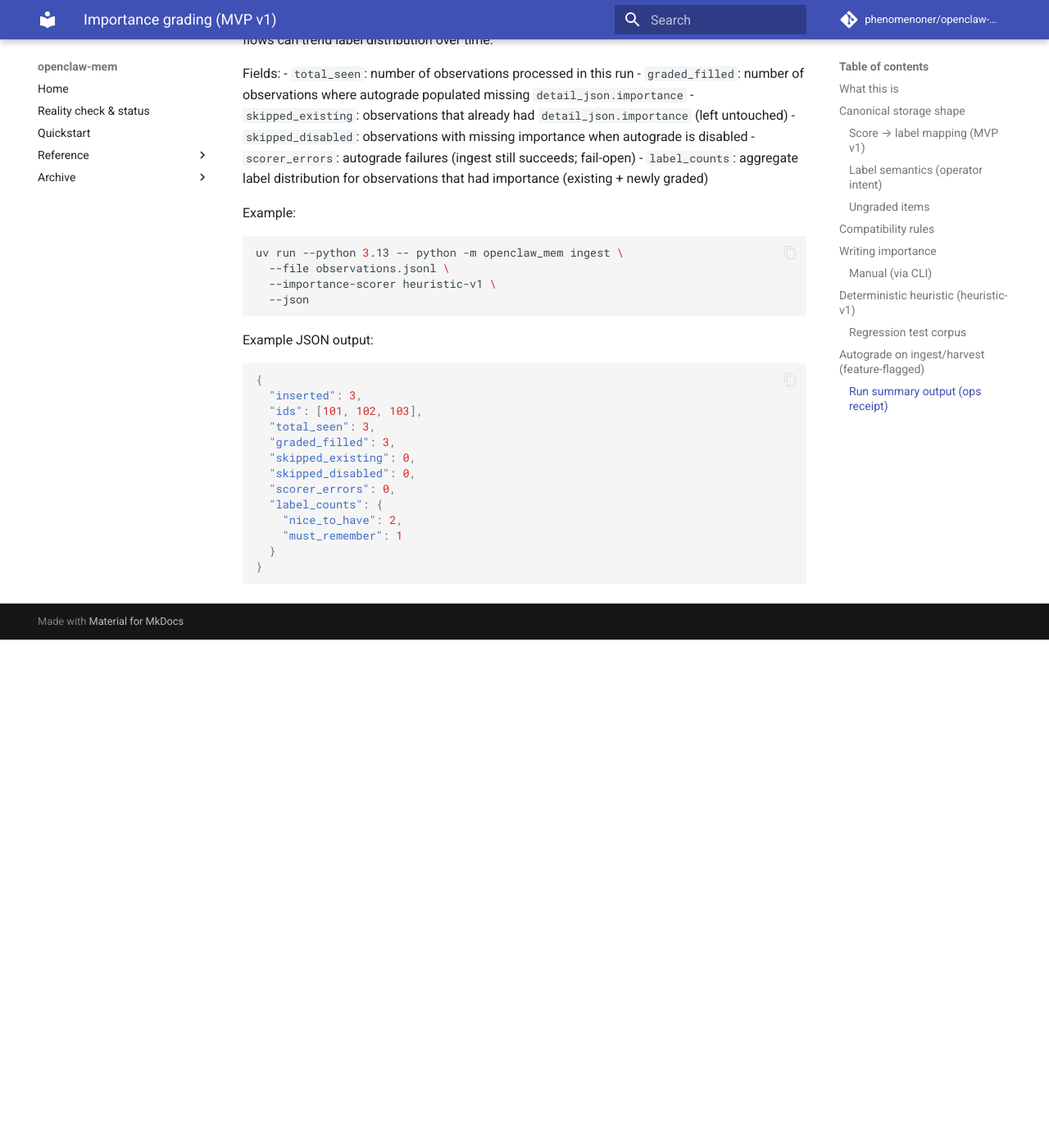
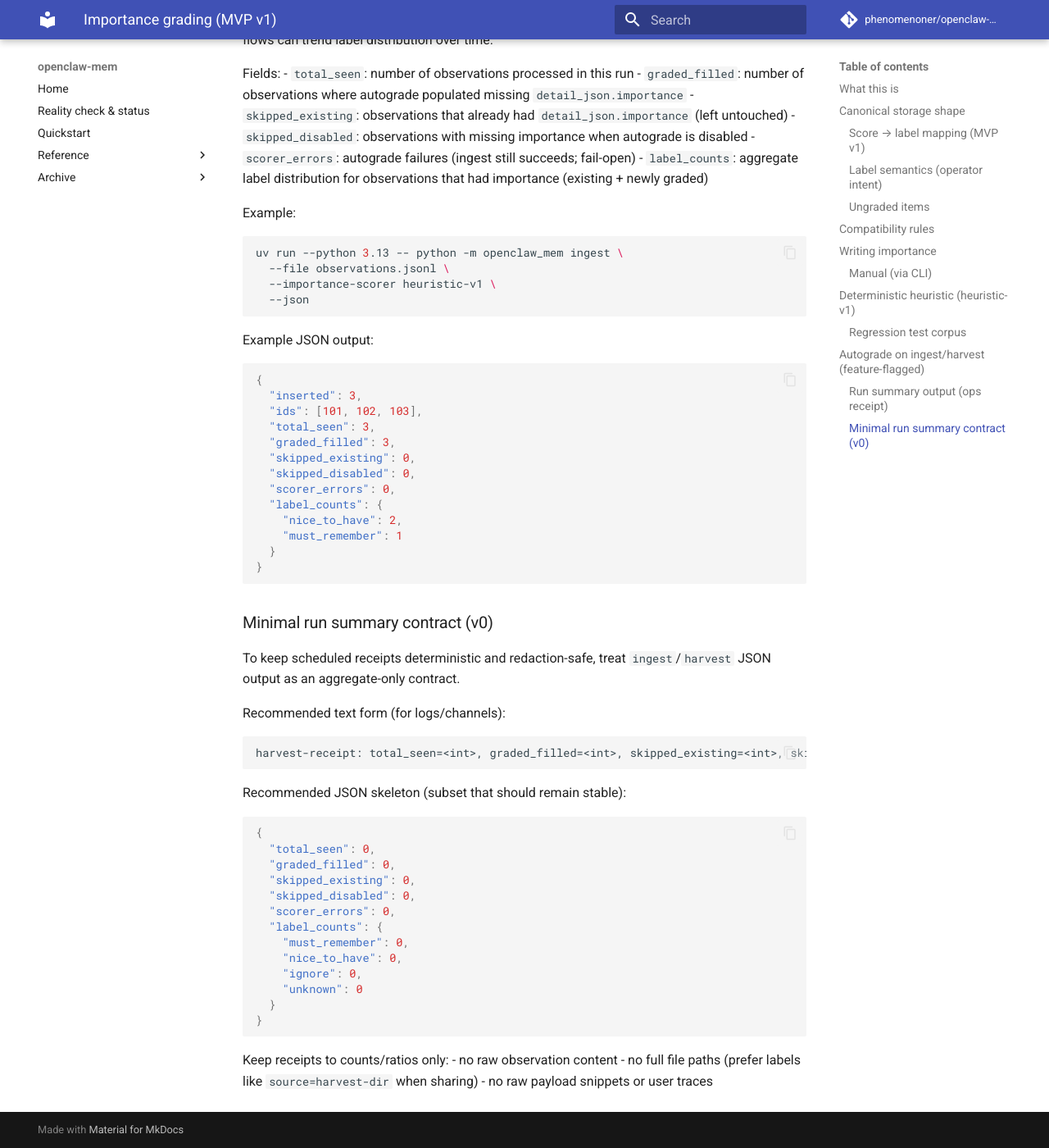
Before and after one commit to phenomenoner/openclaw-mem, an MkDocs documentation site: the page built from docs/importance-grading.md, in a window 1280 px wide and 1400 px high, scrolled down 2749 px. Shown: the whole window at 82% size. Built offline with MkDocs 1.6.1 and Material for MkDocs 9.7.7, drawn with Linux system fonts in a browser that asks for light colours; comment, search, counter and statistics services are not loaded; before the commit the page ends 3529 px from its top, so only the background shows below that.

Commit message:
docs: add aggregate-only ingest/harvest receipt contract

````diff
--- a/docs/importance-grading.md
+++ b/docs/importance-grading.md
@@ -138,3 +138,36 @@ Example JSON output:
   }
 }
 ```
+
+### Minimal run summary contract (v0)
+
+To keep scheduled receipts deterministic and redaction-safe, treat `ingest`/`harvest` JSON output as an aggregate-only contract.
+
+Recommended text form (for logs/channels):
+
+```text
+harvest-receipt: total_seen=<int>, graded_filled=<int>, skipped_existing=<int>, skipped_disabled=<int>, scorer_errors=<int>, labels=<json>, optional_embedded=<int>
+```
+
+Recommended JSON skeleton (subset that should remain stable):
+
+```json
+{
+  "total_seen": 0,
+  "graded_filled": 0,
+  "skipped_existing": 0,
+  "skipped_disabled": 0,
+  "scorer_errors": 0,
+  "label_counts": {
+    "must_remember": 0,
+    "nice_to_have": 0,
+    "ignore": 0,
+    "unknown": 0
+  }
+}
+```
+
+Keep receipts to counts/ratios only:
+- no raw observation content
+- no full file paths (prefer labels like `source=harvest-dir` when sharing)
+- no raw payload snippets or user traces
````
Also changed, not shown: README.md (+1 -0 lines).
